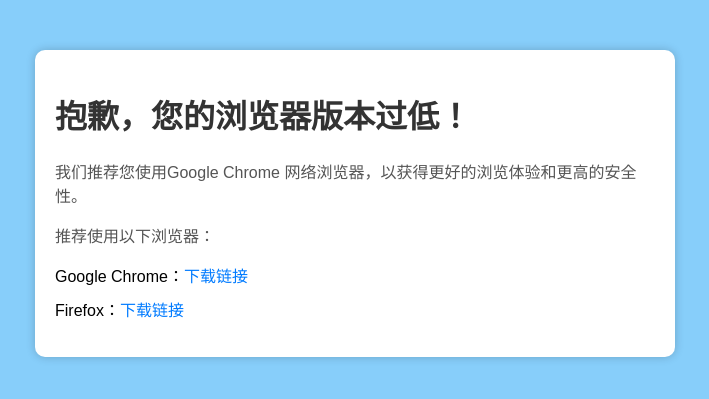
After one commit to Qsinleo/Dormitory-Manage-System, a PHP site: page /error_browser.html in a window 1280 px wide. The commit adds this page. Shown: the top 399 px of the page, without its empty margins (285-994 px from the left). Run offline with PHP 8.4, Linux system fonts and the light colour scheme.

Commit message:
New NSBA from:ScDuckXu/HTML_EasyCheckBrowser

```diff
--- /dev/null
+++ b/error_browser.html
@@ -0,0 +1,65 @@
+<!DOCTYPE html>
+<html>
+
+<head>
+    <title>浏览器版本过低!</title>
+    <style>
+        body {
+            background-color: #87CEFA;
+            font-family: Arial, sans-serif;
+            margin: 0;
+            padding: 0;
+        }
+
+        .container {
+            background-color: #fff;
+            border-radius: 10px;
+            box-shadow: 0 0 10px rgba(0, 0, 0, 0.2);
+            max-width: 600px;
+            margin: 50px auto;
+            padding: 20px;
+        }
+
+        h1 {
+            color: #333;
+        }
+
+        p {
+            color: #555;
+        }
+
+        ul {
+            list-style-type: none;
+            padding: 0;
+        }
+
+        li {
+            margin-bottom: 10px;
+        }
+
+        a {
+            color: #007BFF;
+            text-decoration: none;
+        }
+
+        a:hover {
+            text-decoration: underline;
+        }
+    </style>
+    <meta charset="UTF-8">
+</head>
+
+<body>
+    <div class="container">
+        <h1>抱歉，您的浏览器版本过低！</h1>
+        <p>我们推荐您使用Google Chrome 网络浏览器，以获得更好的浏览体验和更高的安全性。</p>
+        <p>推荐使用以下浏览器：</p>
+        <ul>
+            <li>Google Chrome：<a href="https://www.google.cn/chrome/">下载链接</a></li>
+            <li>Firefox：<a href="https://www.mozilla.org/zh-CN/firefox">下载链接</a></li>
+            <!-- 在这里可以添加其他浏览器的下载链接 -->
+        </ul>
+    </div>
+</body>
+
+</html>
```
Also changed, not shown: css/notSupportedBrowserAlert.css (deleted, +0 -36 lines), index.php (+72 -14 lines), js/isNotSupportedBrower.js (deleted, +0 -66 lines).
